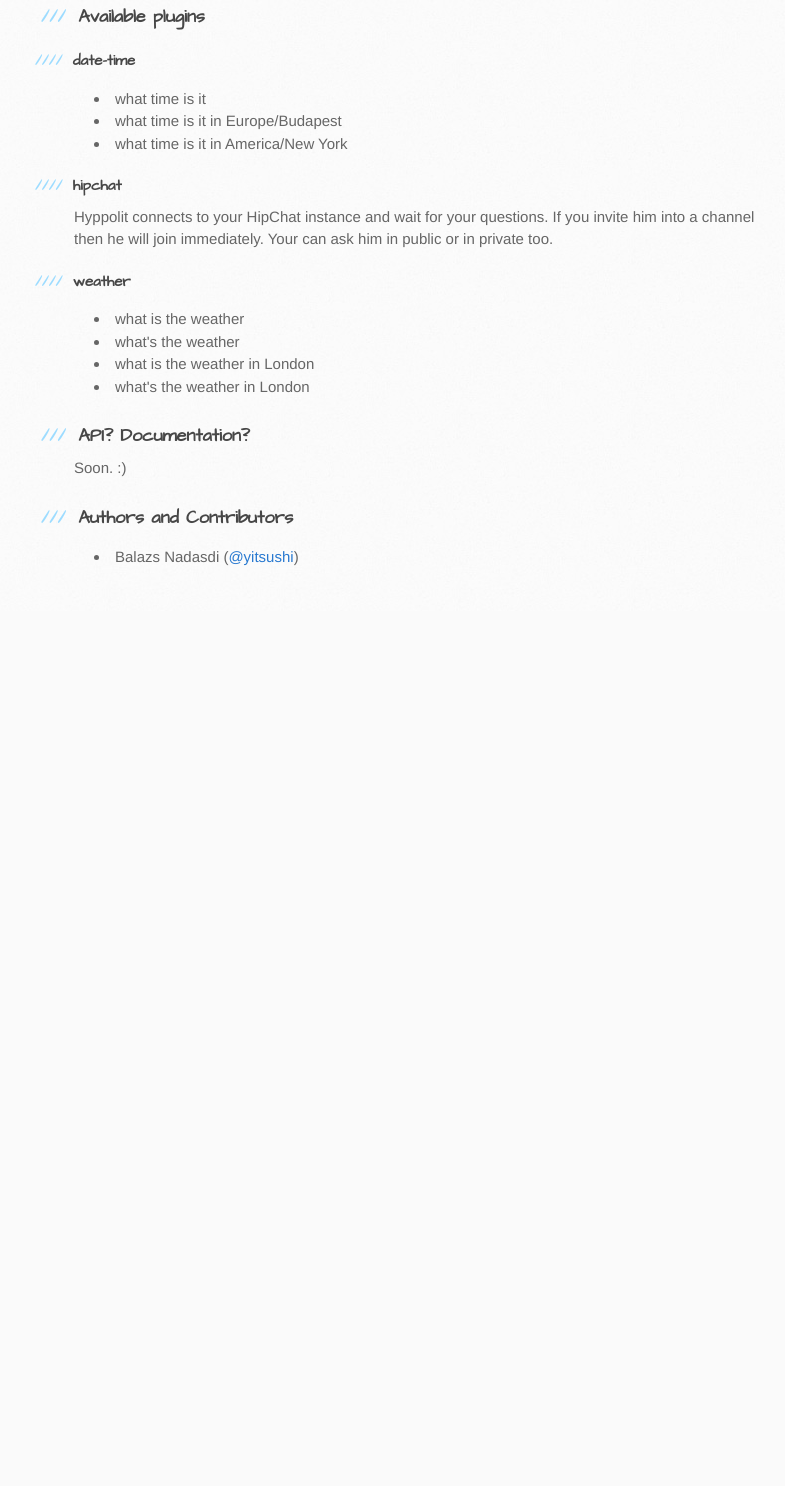
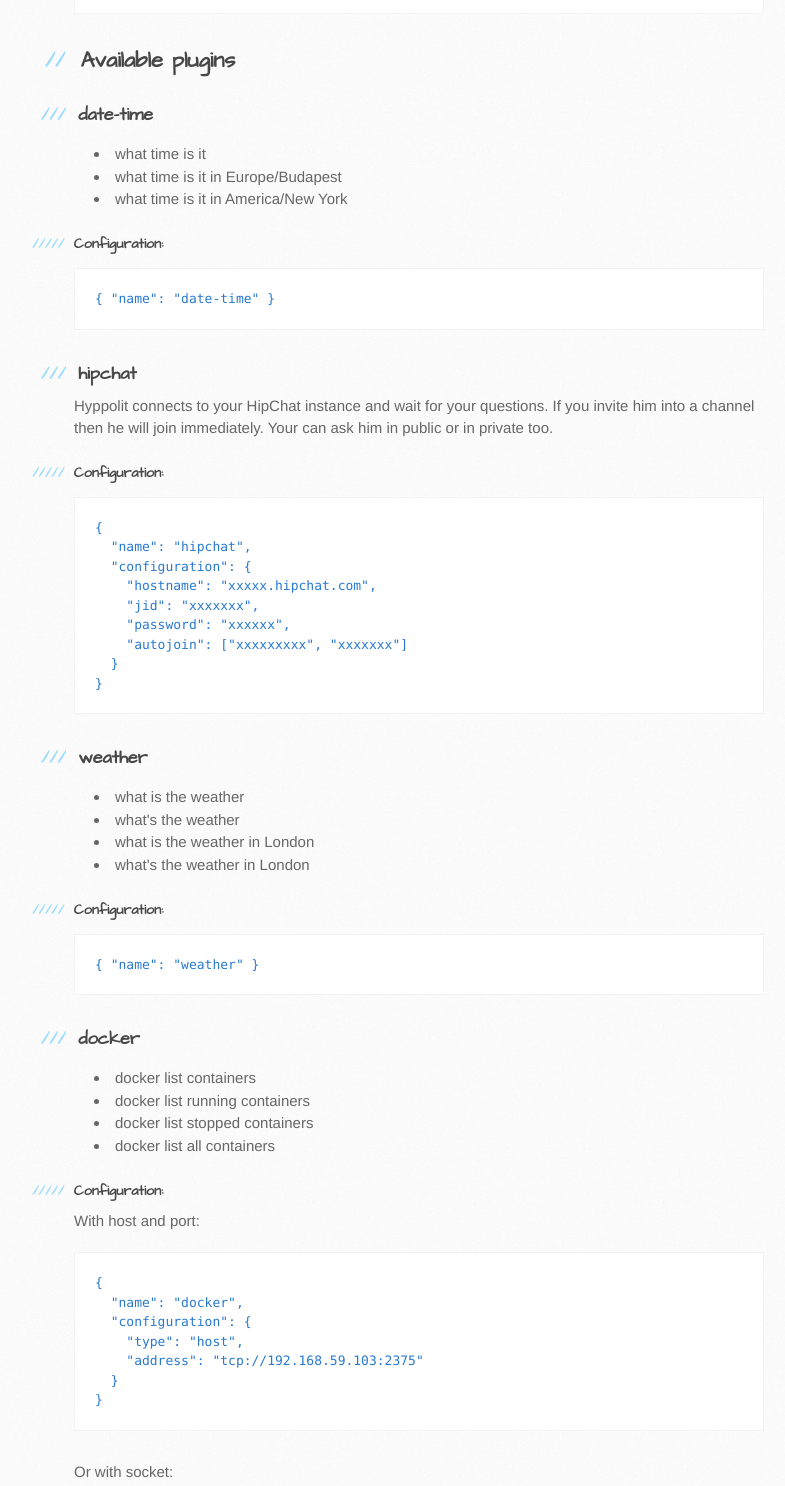
Before and after one commit to Yitsushi/Hyppolit, a plain HTML site: page index.html in a window 1280 px wide. Shown: the part 1225-2711 px from the top of the page, without its empty margins (96-881 px from the left). Before the commit the page ends 1836 px from the top, so only its background shows below. Drawn offline with Linux system fonts and the light colour scheme.

```diff
--- a/index.html
+++ b/index.html
@@ -37,22 +37,24 @@
 I wrote a lot of bots before but now it is not only a bot but an awesome support,
 a real butler.</p>
 
-<h3>
-<a name="how-to-use" class="anchor" href="#how-to-use"><span class="octicon octicon-link"></span></a>How to use?</h3>
+<h2>
+<a name="how-to-use" class="anchor" href="#how-to-use"><span class="octicon octicon-link"></span></a>How to use?</h2>
 
 <pre><code>$ git clone https://github.com/Yitsushi/Hyppolit.git
 $ cd Hyppolit
 $ npm install
 $ cp config.json.example config.json
+
 ## Edit your config.json
+
 $ node index.js
 </code></pre>
 
+<h2>
+<a name="available-plugins" class="anchor" href="#available-plugins"><span class="octicon octicon-link"></span></a>Available plugins</h2>
+
 <h3>
-<a name="available-plugins" class="anchor" href="#available-plugins"><span class="octicon octicon-link"></span></a>Available plugins</h3>
-
-<h4>
-<a name="date-time" class="anchor" href="#date-time"><span class="octicon octicon-link"></span></a>date-time</h4>
+<a name="date-time" class="anchor" href="#date-time"><span class="octicon octicon-link"></span></a>date-time</h3>
 
 <ul>
 <li>what time is it</li>
@@ -60,15 +62,35 @@
 <li>what time is it in America/New York</li>
 </ul>
 
-<h4>
-<a name="hipchat" class="anchor" href="#hipchat"><span class="octicon octicon-link"></span></a>hipchat</h4>
+<h5>
+<a name="configuration" class="anchor" href="#configuration"><span class="octicon octicon-link"></span></a>Configuration:</h5>
+
+<pre><code>{ "name": "date-time" }
+</code></pre>
+
+<h3>
+<a name="hipchat" class="anchor" href="#hipchat"><span class="octicon octicon-link"></span></a>hipchat</h3>
 
 <p>Hyppolit connects to your HipChat instance and wait for your questions. If
 you invite him into a channel then he will join immediately. Your can ask him
 in public or in private too.</p>
 
-<h4>
-<a name="weather" class="anchor" href="#weather"><span class="octicon octicon-link"></span></a>weather</h4>
+<h5>
+<a name="configuration-1" class="anchor" href="#configuration-1"><span class="octicon octicon-link"></span></a>Configuration:</h5>
+
+<pre><code>{
+  "name": "hipchat",
+  "configuration": {
+    "hostname": "xxxxx.hipchat.com",
+    "jid": "xxxxxxx",
+    "password": "xxxxxx",
+    "autojoin": ["xxxxxxxxx", "xxxxxxx"]
+  }
+}
+</code></pre>
+
+<h3>
+<a name="weather" class="anchor" href="#weather"><span class="octicon octicon-link"></span></a>weather</h3>
 
 <ul>
 <li>what is the weather</li>
@@ -77,13 +99,54 @@
 <li>what's the weather in London</li>
 </ul>
 
+<h5>
+<a name="configuration-2" class="anchor" href="#configuration-2"><span class="octicon octicon-link"></span></a>Configuration:</h5>
+
+<pre><code>{ "name": "weather" }
+</code></pre>
+
 <h3>
-<a name="api-documentation" class="anchor" href="#api-documentation"><span class="octicon octicon-link"></span></a>API? Documentation?</h3>
+<a name="docker" class="anchor" href="#docker"><span class="octicon octicon-link"></span></a>docker</h3>
+
+<ul>
+<li>docker list containers</li>
+<li>docker list running containers</li>
+<li>docker list stopped containers</li>
+<li>docker list all containers</li>
+</ul>
+
+<h5>
+<a name="configuration-3" class="anchor" href="#configuration-3"><span class="octicon octicon-link"></span></a>Configuration:</h5>
+
+<p>With host and port:</p>
+
+<pre><code>{
+  "name": "docker",
+  "configuration": {
+    "type": "host",
+    "address": "tcp://192.168.59.103:2375"
+  }
+}
+</code></pre>
+
+<p>Or with socket:</p>
+
+<pre><code>{
+  "name": "docker",
+  "configuration": {
+    "type": "socket",
+    "address": "/var/run/docker.sock"
+  }
+}
+</code></pre>
+
+<h2>
+<a name="api-documentation" class="anchor" href="#api-documentation"><span class="octicon octicon-link"></span></a>API? Documentation?</h2>
 
 <p>Soon. :)</p>
 
-<h3>
-<a name="authors-and-contributors" class="anchor" href="#authors-and-contributors"><span class="octicon octicon-link"></span></a>Authors and Contributors</h3>
+<h2>
+<a name="authors-and-contributors" class="anchor" href="#authors-and-contributors"><span class="octicon octicon-link"></span></a>Authors and Contributors</h2>
 
 <ul>
 <li>Balazs Nadasdi (<a href="https://github.com/yitsushi" class="user-mention">@yitsushi</a>)</li>
```
Also changed, not shown: params.json (+1 -1 lines).
